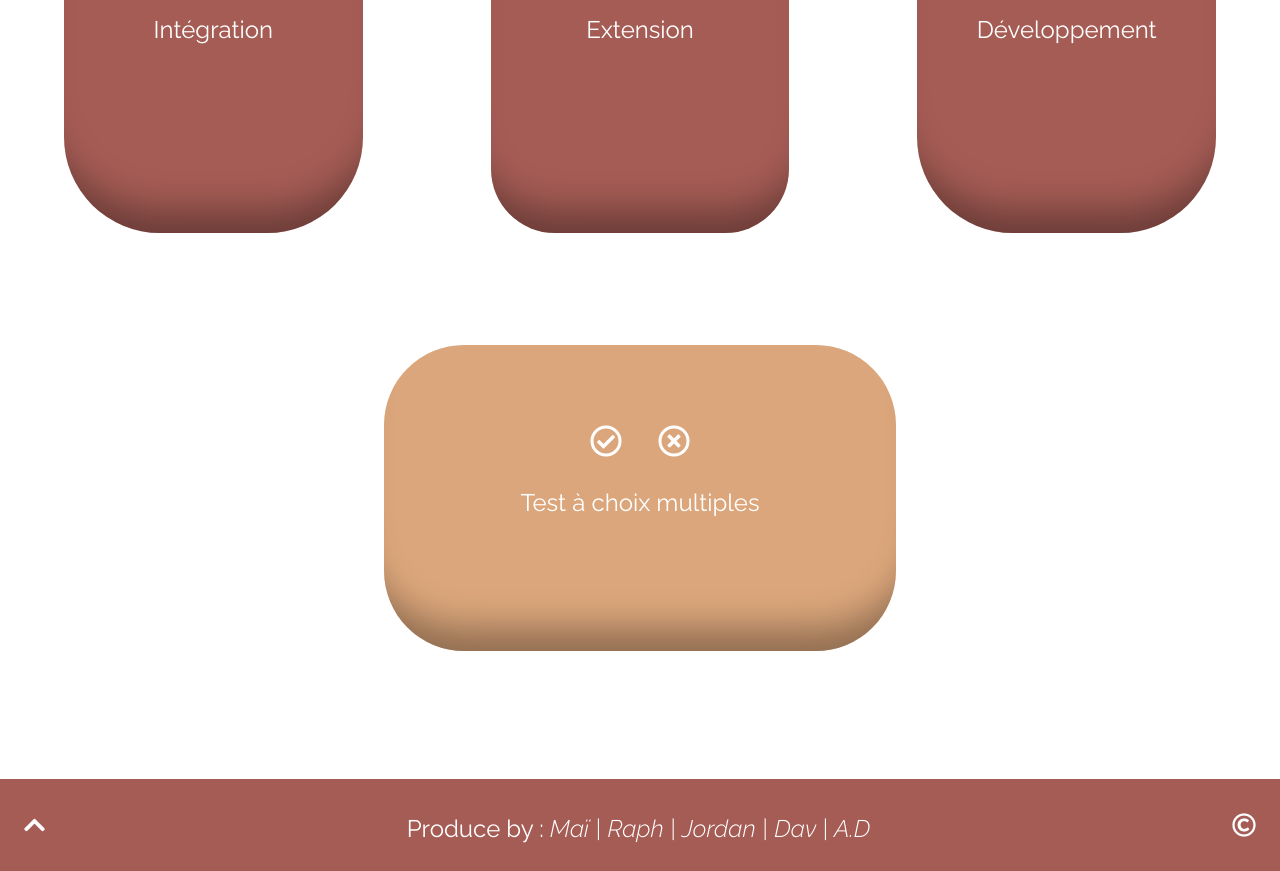
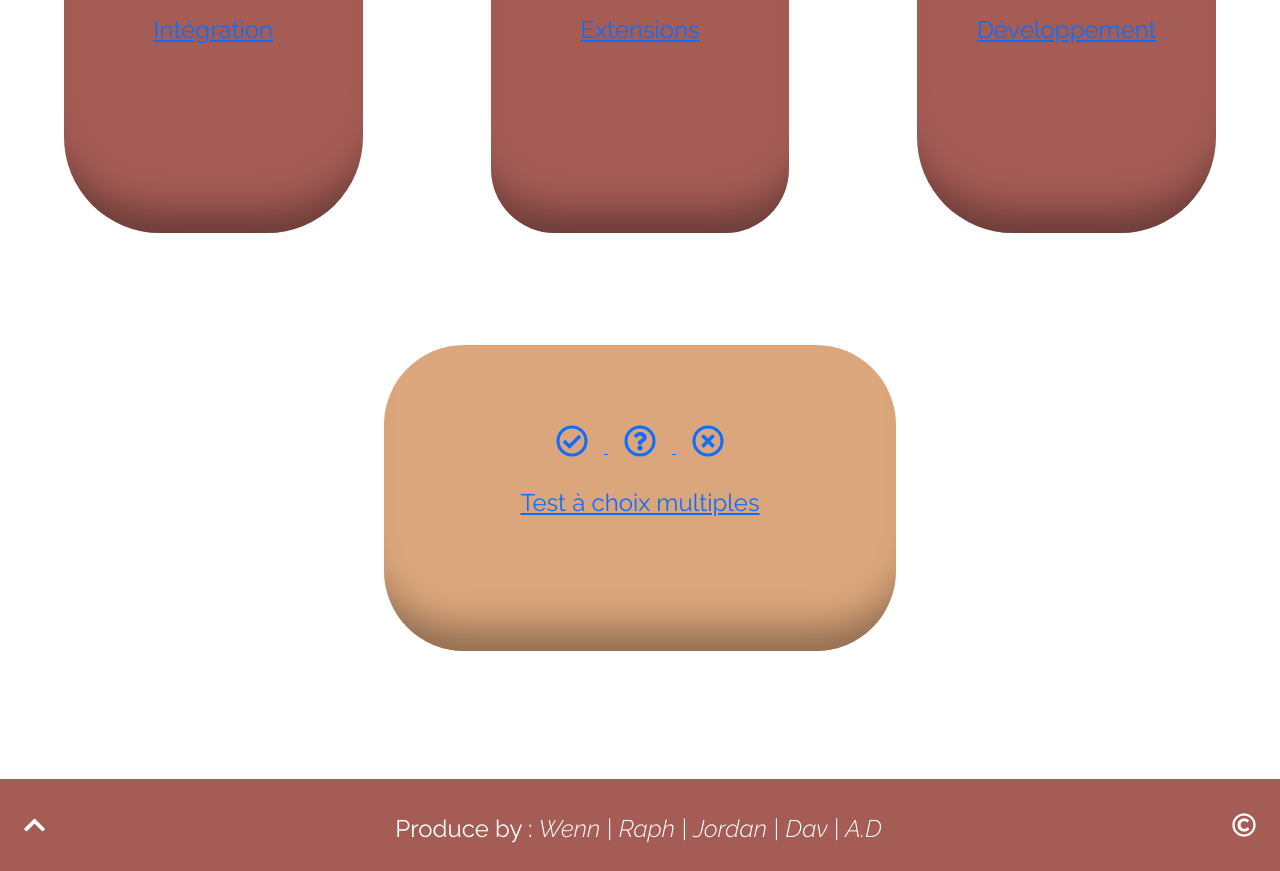
Before and after one commit to kaizen971/Notexpress, a plain HTML site: page index.html in a window 1280 px wide. Shown: the part 386-1257 px from the top of the page. Drawn offline with nearby package versions, Linux system fonts and the light colour scheme.

Commit message:
Add files via upload
Ajouts liens vers les pages

```diff
--- a/index.html
+++ b/index.html
@@ -110,6 +110,7 @@
         <!-- Bloc Intégration  -->
         <section class="flex">
             <div class="card-inte">
+            <a href=inte.html>
 				<i class="fab fa-html5"></i>
 				<i class="fab fa-css3"></i>
 				<i class="fas fa-code"></i>
@@ -117,20 +118,24 @@
 				<div class="inte-hover">
 					<p>Ici, vous pouvez retrouver des fiches & questions sur les thèmes suivants :</p><strong>HTML || CSS</strong></p>
 				</div>
+            </a>
             </div>
 
             <!-- Bloc Extensions  -->
             <div class="card-extension">
+                <a href=extend.html>
 				<i class="fab fa-bootstrap"></i>
 				<i class="fab fa-vuejs"></i>
 				<i class="fab fa-github"></i>
-                <h3>Extension</h3>
+                <h3>Extensions</h3>
 				<div class="extension-hover">
 					<p>Ici, vous pouvez retrouver des fiches & questions sur les thèmes suivants : </br><strong>BootStrap || Vue || Git</strong></p>
 				</div>
+                </a>
             </div>
             <!-- Bloc Développement  -->
             <div class="card-dev">
+                <a href=dev.html>
 				<i class="fab fa-node-js"></i>
 				<i class="fab fa-dev"></i>
 				<i class="fab fa-php"></i>
@@ -138,17 +143,21 @@
 				<div class="dev-hover">
 					<p>Ici, vous pouvez retrouver des fiches & questions sur les thèmes suivants : </br><strong>JavaScript || PhP</strong></p>
 				</div>
+                </a>
             </div>
 
         </section>
         <!-- Bloc qcm  -->
         <div class="card-qcm">
+            <a href=qcm.html>
 			<i class="far fa-check-circle"></i>
+			<i class="far fa-question-circle"></i>
             <i class="far fa-times-circle"></i>
             <h3>Test à choix multiples</h3>
 			<div class="qcm-hover">
 				<p>Tester vos compétences sur un <strong>QCM</strong> aux difficultés diverses </p>
 			</div>
+            </a>
         </div>
 
 		<!-- FOOTER -->
@@ -156,7 +165,7 @@
             <a href="#top">
                 <i class="fas fa-chevron-up"></i>
             </a>
-			<p>Produce by : <em>Maï | Raph | Jordan | Dav | A.D</em></p>
+			<p>Produce by : <em>Wenn | Raph | Jordan | Dav | A.D</em></p>
 			<a href="#">
 				<i class="far fa-copyright"></i>
 			</a>
```
